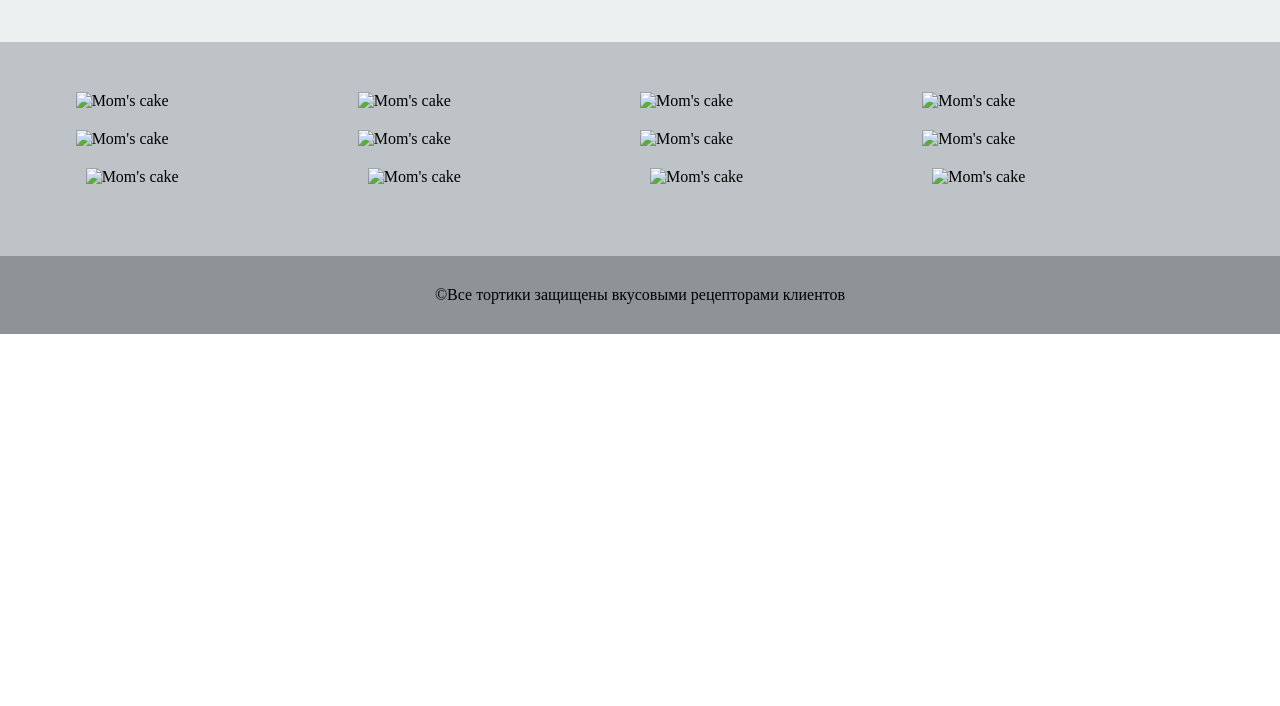
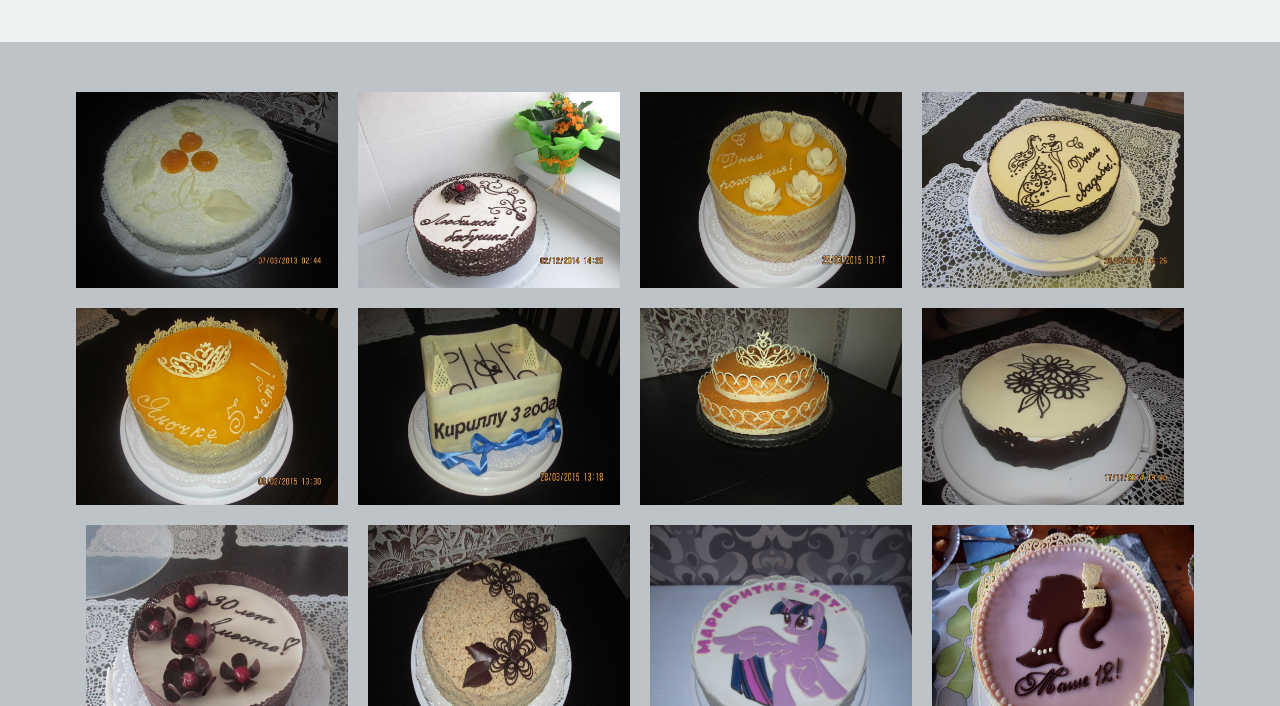
Before and after one commit to Makoveevv/cakegallery, a plain HTML site: page index.html in a window 1280 px wide. Shown: the part 94-800 px from the top of the page. Drawn offline with Linux system fonts and the light colour scheme; the site is published under a folder, as on GitHub Pages, so addresses that start at the root find nothing.

Commit message:
Update index.html

```diff
--- a/index.html
+++ b/index.html
@@ -18,18 +18,18 @@
     <main class="main">
         <section class="section__cake-gallery">
         <div class="container gallery-container">
-            <img src="/img/cake1.jpg" alt="Mom's cake" class="cake_img">
-            <img src="/img/cake2.jpg" alt="Mom's cake" class="cake_img">
-            <img src="/img/cake3.jpg" alt="Mom's cake" class="cake_img">
-            <img src="/img/cake4.jpg" alt="Mom's cake" class="cake_img">
-            <img src="/img/cake5.jpg" alt="Mom's cake" class="cake_img">
-            <img src="/img/cake6.jpg" alt="Mom's cake" class="cake_img">
-            <img src="/img/cake7.jpg" alt="Mom's cake" class="cake_img">
-            <img src="/img/cake8.jpg" alt="Mom's cake" class="cake_img">
-            <img src="/img/cake9.jpg" alt="Mom's cake" class="cake_img">
-            <img src="/img/cake10.jpg" alt="Mom's cake" class="cake_img">
-            <img src="/img/cake11.jpg" alt="Mom's cake" class="cake_img">
-            <img src="/img/cake12.jpg" alt="Mom's cake" class="cake_img">
+            <img src="img/cake1.jpg" alt="Mom's cake" class="cake_img">
+            <img src="img/cake2.jpg" alt="Mom's cake" class="cake_img">
+            <img src="img/cake3.jpg" alt="Mom's cake" class="cake_img">
+            <img src="img/cake4.jpg" alt="Mom's cake" class="cake_img">
+            <img src="img/cake5.jpg" alt="Mom's cake" class="cake_img">
+            <img src="img/cake6.jpg" alt="Mom's cake" class="cake_img">
+            <img src="img/cake7.jpg" alt="Mom's cake" class="cake_img">
+            <img src="img/cake8.jpg" alt="Mom's cake" class="cake_img">
+            <img src="img/cake9.jpg" alt="Mom's cake" class="cake_img">
+            <img src="img/cake10.jpg" alt="Mom's cake" class="cake_img">
+            <img src="img/cake11.jpg" alt="Mom's cake" class="cake_img">
+            <img src="img/cake12.jpg" alt="Mom's cake" class="cake_img">
         </div>
     </section>
     </main>
```
